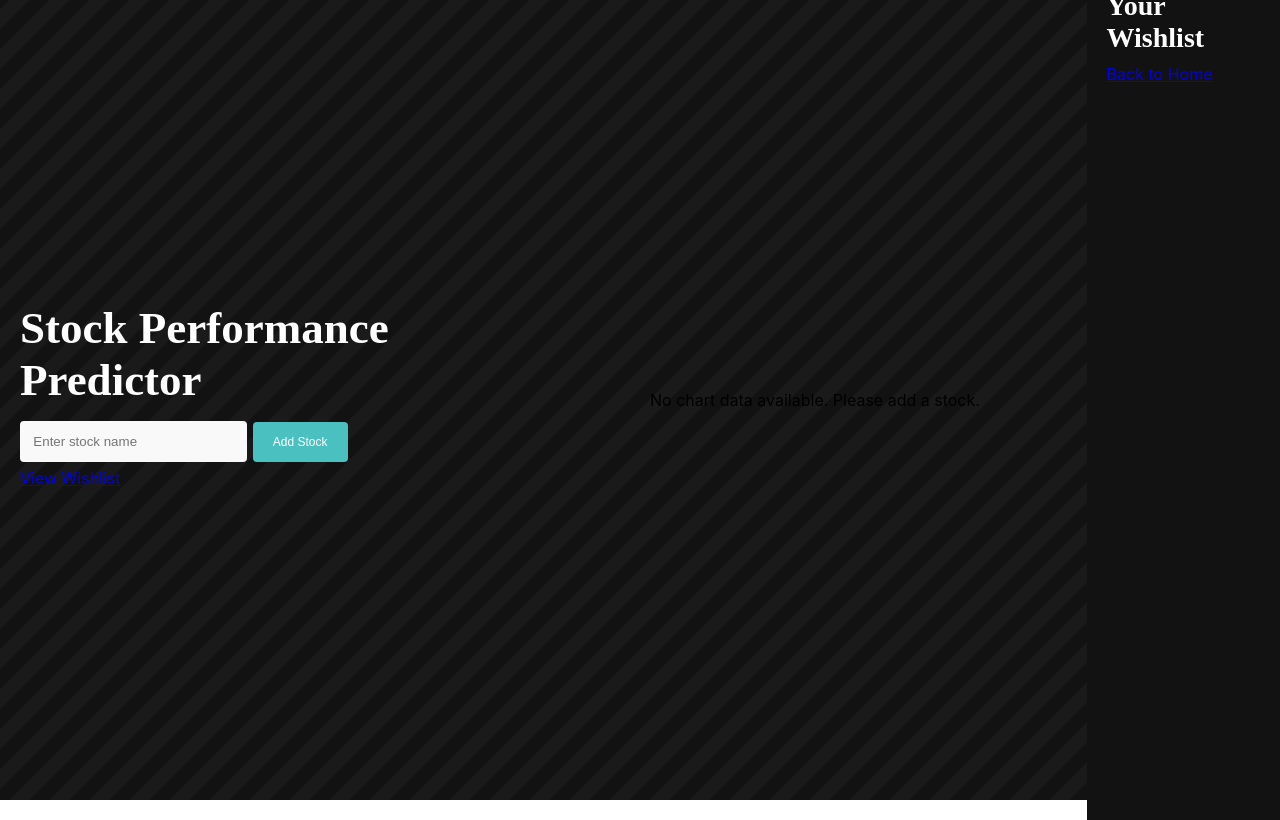
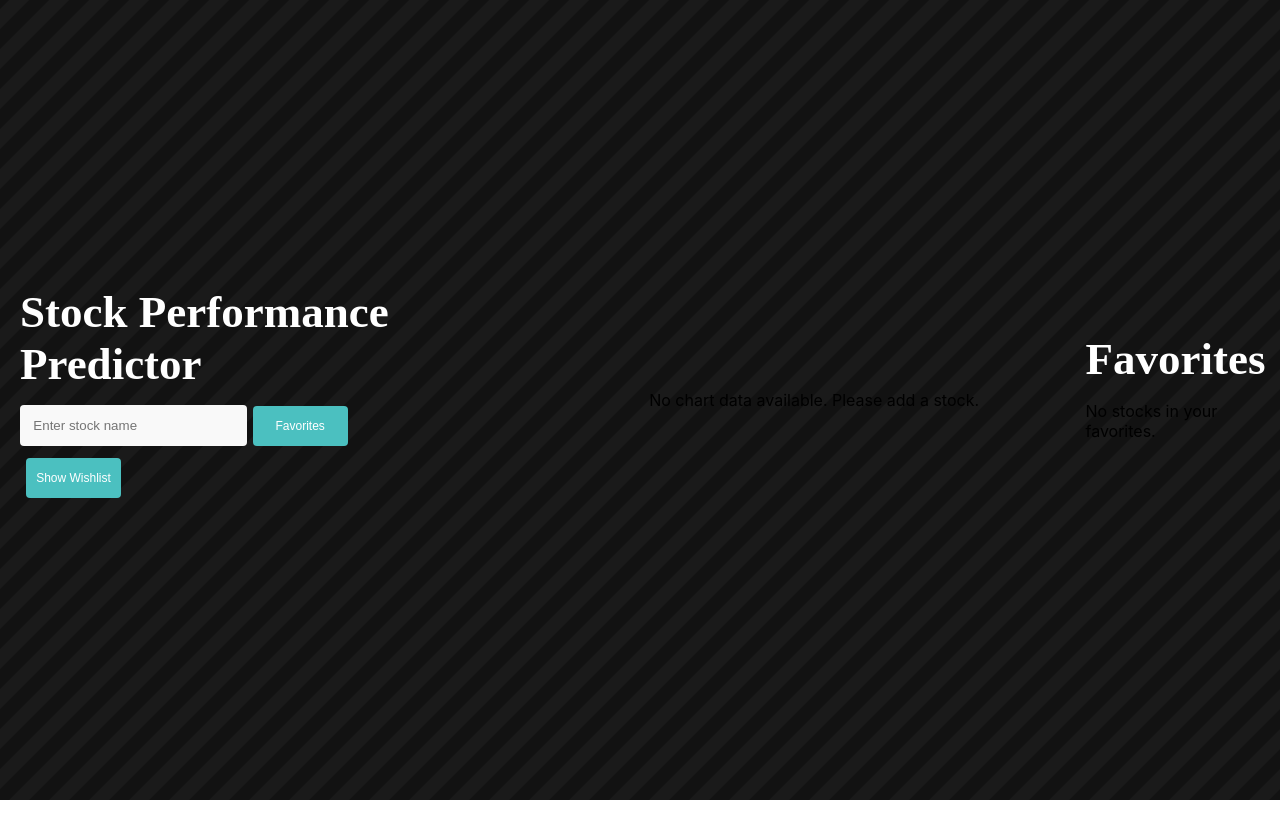
Before and after one commit to mm1598/asd, a React (Create React App) app: page /wishlist in a window 1280 px wide. Built offline with nearby package versions, Linux system fonts and the light colour scheme; a web font is replaced by a local one.

Commit message:
Front End Final

```diff
--- a/src/App.css
+++ b/src/App.css
@@ -51,15 +51,19 @@
   flex: 1;
   color: #ffffff; /* White text for contrast */
   padding: 20px;
+  display: flex; /* Ensure it's a flex container */
+  flex-direction: column; /* Stack children vertically */
+  align-items: flex-start; /* Align items to the left */
+  transition: transform 0.5 ease; /* Smooth transition for transform */
 }
 
-/* Chart section styling */
 .chart-section {
-  flex: 1;
+  flex: 1; /* Keep the chart section flexible */
   display: flex;
-  justify-content: center;
-  align-items: center;
-  padding: 20px;
+  flex-direction: column; /* Stack children vertically */
+  justify-content: center; /* Center align the chart and predictions */
+  align-items: center; /* Center align the chart and predictions */
+  padding: 20px; /* Add some padding around the chart section */
 }
 
 /* Header styles */
@@ -121,3 +125,17 @@ h3 {
 .wishlist-item {
   margin-bottom: 20px; /* Space between wishlist items */
 }
+.wishlist-page {
+  padding: 13.5px; /* Reduced from 15px to 13.5px */
+  color: #ffffff; /* White text for contrast */
+  background: #121212; /* Maintain the dark background */
+  overflow-y: auto; /* Allow scrolling */
+  max-height: 37.125vh; /* Reduced from 41.25vh to 37.125vh */
+  width: 74.25%; /* Reduced from 82.5% to 74.25% */
+  border-radius: 8px; /* Optional: add rounded corners */
+  box-shadow: 0 2px 10px rgba(0, 0, 0, 0.5); /* Optional: shadow for depth */
+  transform: scale(1); /* Reset scale */
+  transition: transform 0.5s ease, max-height 0.5s ease; /* Increase transition duration to 0.5s */
+  align-self: flex-start; /* Align to the start of the flex container */
+  margin-left: 0; /* Ensure no left margin for proper alignment */
+}
--- a/src/App.js
+++ b/src/App.js
@@ -1,19 +1,20 @@
 import React, { useState } from 'react';
-import { BrowserRouter as Router, Route, Routes, Link } from 'react-router-dom';
-import StockChart from './components/StockChart'; // Ensure this path is correct
-import StockInput from './components/StockInput'; // Import your StockInput component
-import WishlistPage from './components/WishlistPage'; // Import your WishlistPage component
-import './App.css'; // Import your custom CSS
+import { BrowserRouter as Router, Route, Routes } from 'react-router-dom';
+import StockChart from './components/StockChart';
+import StockInput from './components/StockInput';
+import WishlistPage from './components/WishlistPage';
+import './App.css';
 
 const App = () => {
     const [chartData, setChartData] = useState([]);
-    const [stocks, setStocks] = useState([]); // State for the watchlist
-    const [accuracyScore, setAccuracyScore] = useState(null); // State for accuracy score
-    const [predictedPrice, setPredictedPrice] = useState(null); // State for predicted price
+    const [stocks, setStocks] = useState([]);
+    const [accuracyScore, setAccuracyScore] = useState(null);
+    const [predictedPrice, setPredictedPrice] = useState(null);
+    const [priceSentiment, setPriceSentiment] = useState({ message: '', sentimentColor: '' });
+    const [showWishlist, setShowWishlist] = useState(false);
 
-    const handleAddStock = async (stockName) => {
+    const handleAddStock = async (stockName, addToWishlist) => {
         try {
-            // Fetch the new stock data
             const response = await fetch(`https://hackfin-api.lookaway.dev/data/${stockName}`);
             if (!response.ok) {
                 throw new Error(`Failed to fetch data for ${stockName}`);
@@ -21,29 +22,46 @@ const App = () => {
             const result = await response.json();
             const rawData = result.data;
 
-            // Format the data for the chart
             const formattedData = Object.entries(rawData).map(([date, values]) => ({
                 date,
                 close: values.close,
             }));
 
-            // Update chart data and stocks state
             setChartData(formattedData);
-            setStocks(prevStocks => [...prevStocks, { name: stockName, chartData: formattedData }]);
 
-            // Fetch prediction and accuracy data
             const predictionResponse = await fetch(`https://hackfin-api.lookaway.dev/predict/${stockName}`);
             if (!predictionResponse.ok) {
                 throw new Error(`Failed to fetch prediction data for ${stockName}`);
             }
             const predictionResult = await predictionResponse.json();
 
-            // Update accuracy and predicted price
-            const accuracy = predictionResult.accuracy * 100; // Convert to percentage
-            const predictedPrice = predictionResult.prediction[0]; // Use the first value in the prediction array
+            const accuracy = predictionResult.accuracy * 100;
+            const predictedPriceValue = predictionResult.prediction[0];
 
-            setAccuracyScore(accuracy.toFixed(2)); // Round to the nearest hundredth
-            setPredictedPrice(predictedPrice.toFixed(2)); // Format as dollars and cents
+            setAccuracyScore(accuracy.toFixed(2));
+            setPredictedPrice(predictedPriceValue.toFixed(2));
+
+            // Set sentiment based on predictedPriceValue
+            if (predictedPriceValue === 1) {
+                setPriceSentiment({ message: 'Predicted: Bullish', sentimentColor: '#00ff00' }); // Brighter green for bullish
+            } else if (predictedPriceValue === -1) {
+                setPriceSentiment({ message: 'Predicted: Bearish', sentimentColor: '#ff0000' }); // Brighter red for bearish
+            } else {
+                setPriceSentiment({ message: 'Predicted: Neutral', sentimentColor: 'grey' });
+            }
+
+            if (addToWishlist) {
+                setStocks(prevStocks => [
+                    ...prevStocks,
+                    {
+                        name: stockName,
+                        chartData: formattedData,
+                        accuracyScore: accuracy.toFixed(2),
+                        predictedPrice: predictedPriceValue.toFixed(2),
+                        priceSentiment: priceSentiment
+                    }
+                ]);
+            }
         } catch (error) {
             console.error("Error fetching stock data or prediction:", error);
         }
@@ -55,18 +73,36 @@ const App = () => {
                 <div className="content">
                     <div className="text-section">
                         <h1>Stock Performance Predictor</h1>
-                        <StockInput onAddStock={handleAddStock} />
-                        {accuracyScore !== null && (
-                            <h3>Model Accuracy: {accuracyScore}%</h3>
+                        <div className="input-section">
+                            <StockInput onAddStock={handleAddStock} />
+                            <button onClick={() => setShowWishlist(!showWishlist)}>
+                                {showWishlist ? 'Hide Wishlist' : 'Show Wishlist'}
+                            </button>
+                        </div>
+                        {showWishlist && (
+                            <div className="wishlist-page">
+                                <WishlistPage stocks={stocks} />
+                            </div>
                         )}
-                        {predictedPrice !== null && (
-                            <h3>Predicted Price in 30 Days: ${predictedPrice}</h3>
-                        )}
-                        <Link to="/wishlist">View Wishlist</Link>
                     </div>
                     <div className="chart-section">
                         {chartData.length > 0 ? (
-                            <StockChart data={chartData} />
+                            <>
+                                <StockChart data={chartData} />
+                                <div className="predictions">
+                                    {accuracyScore !== null && (
+                                        <h3>Model Accuracy: {accuracyScore}%</h3>
+                                    )}
+                                    {predictedPrice !== null && (
+                                        <h3 style={{ color: '#4bc0c0' }}>
+                                            {priceSentiment.message.split(': ')[0]}:
+                                            <span style={{ color: priceSentiment.sentimentColor }}>
+                                                {priceSentiment.message.split(': ')[1]}
+                                            </span>
+                                        </h3>
+                                    )}
+                                </div>
+                            </>
                         ) : (
                             <p>No chart data available. Please add a stock.</p>
                         )}
--- a/src/components/StockInput.js
+++ b/src/components/StockInput.js
@@ -6,10 +6,19 @@ const StockInput = ({ onAddStock }) => {
   const [error, setError] = useState(null);
 
   const handleSubmit = async (e) => {
-    e.preventDefault();
+    e.preventDefault(); // Prevent default form submission
     if (stockName) {
       setError(null); // Reset error
-      await onAddStock(stockName.toUpperCase()); // Call the function passed from App
+      await onAddStock(stockName.toUpperCase(), false); // Call the function to show the graph without adding to wishlist
+      setStockName(''); // Clear input field
+    } else {
+      setError('Please enter a stock name.');
+    }
+  };
+
+  const handleAddToWishlist = async () => {
+    if (stockName) {
+      await onAddStock(stockName.toUpperCase(), true); // Call the function to add to wishlist
       setStockName(''); // Clear input field
     } else {
       setError('Please enter a stock name.');
@@ -20,7 +29,6 @@ const StockInput = ({ onAddStock }) => {
     <div className="stock-input">
       <form onSubmit={handleSubmit} className="form__group field">
         <div className="form__container">
-          {/* Input element with updated class name */}
           <input
             type="text"
             autoComplete="off"
@@ -31,9 +39,8 @@ const StockInput = ({ onAddStock }) => {
             placeholder="Enter stock name" // Updated placeholder
             required
           />
-          {/* Button element with updated class name */}
-          <button type="submit" className="button">
-            <span>Add Stock</span> {/* Span inside the button for the animation */}
+          <button type="button" className="button" onClick={handleAddToWishlist}>
+            <span>Favorites</span> {/* Span inside the button for the animation */}
           </button>
         </div>
       </form>
--- a/src/components/WishlistPage.js
+++ b/src/components/WishlistPage.js
@@ -1,21 +1,26 @@
 // src/components/WishlistPage.js
 import React from 'react';
-import { Link } from 'react-router-dom';
 import StockChart from './StockChart'; // Import your StockChart component
-
 const WishlistPage = ({ stocks }) => {
     return (
-        <div className="wishlist-page" style={{ overflowY: 'scroll', height: '100vh' }}>
-            <h1>Your Wishlist</h1>
-            <Link to="/">Back to Home</Link>
-            <div className="wishlist-items">
-                {stocks.map((stock, index) => (
-                    <div key={index} className="wishlist-item">
+        <div>
+            <h1>Favorites</h1>
+            {stocks.length === 0 ? (
+                <p>No stocks in your favorites.</p>
+            ) : (
+                stocks.map((stock, index) => (
+                    <div key={index} className="favorite-item">
                         <h2>{stock.name}</h2>
-                        <StockChart data={stock.chartData} /> {/* Assuming each stock has chartData */}
+                        <p>Model Accuracy: {stock.accuracyScore}%</p>
+                        <StockChart data={stock.chartData} /> {/* Render the chart for each stock */}
+                        {stock.priceSentiment && (
+                            <h3 style={{ color: stock.priceSentiment.color }}>
+                                {stock.priceSentiment.message}
+                            </h3>
+                        )}
                     </div>
-                ))}
-            </div>
+                ))
+            )}
         </div>
     );
 };
```
Also changed, not shown: src/MainPage.js (added, +22 -0 lines), src/components/Watchlist.js (deleted, +0 -17 lines), 1 other file (tests, documents, lock files or other folders).
